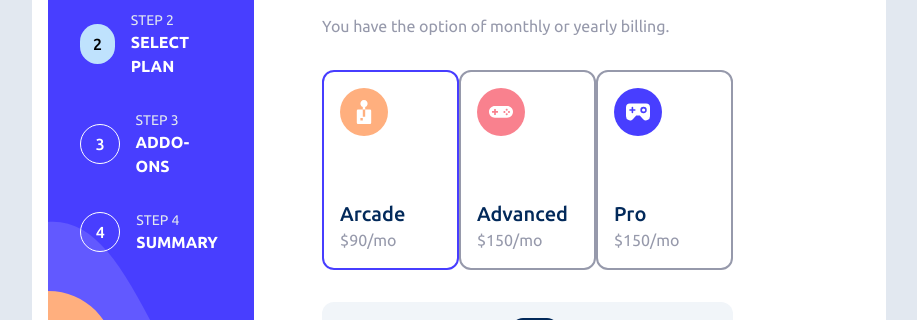
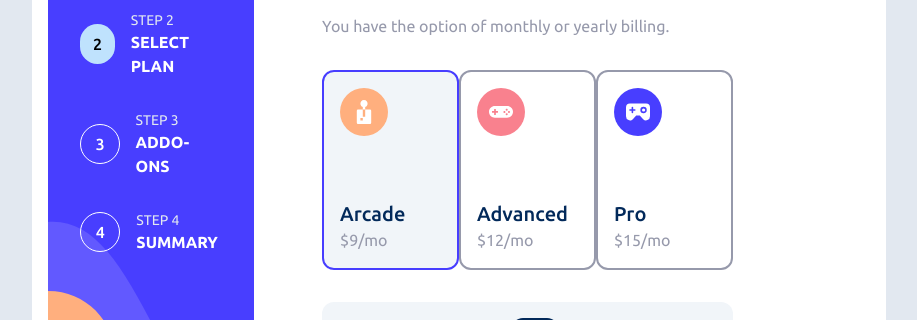
Before and after one commit to ProgrammerKelliton/multi_step_form, a Next.js app: page / in a window 1280 px wide. Both pictures are taken after a click on the button "Next step". Shown: the part 238-558 px from the top of the page, without its empty margins (181-1098 px from the left). Built offline with nearby package versions, Linux system fonts and the light colour scheme.

Commit message:
Iniciando criação do addons component

```diff
--- a/src/components/atoms/price/price.tsx
+++ b/src/components/atoms/price/price.tsx
@@ -7,7 +7,7 @@ export default function Price({
   showMonthPrice,
 }: PriceProps) {
   let price = showMonthPrice ? priceMonth : priceYear;
-  let sufixTime = showMonthPrice ? "/yr" : "/mo";
+  let sufixTime = showMonthPrice ? "/mo" : "/yr";
 
   return (
     <span className="text-cool-gray">
--- /dev/null
+++ b/src/components/molecules/addon/addon.tsx
@@ -0,0 +1,29 @@
+import { AddonProps } from "@/types/addon.types";
+
+export default function Addon({
+  descrition,
+  name,
+  priceMonths, //
+  priceYear,
+}: AddonProps) {
+  let price = true ? priceMonths : priceYear;
+  let formatPrice = true ? `+$${price}/mo` : `+$${price}/yr`;
+
+  return (
+    <div className="py-4 px-8 border-2 rounded-xl border-purplish-blue w-full flex justify-between items-center">
+      <div className="flex gap-4 items-center">
+        <input
+          type="checkbox"
+          className="appearance-none border rounded-md border-cool-gray w-5 h-5 checked:bg-purplish-blue checked:border-purplish-blue"
+        />
+
+        <div className="flex flex-col">
+          <span className="font-medium text-marine-blue">{name}</span>
+          <span className="text-cool-gray">{descrition}</span>
+        </div>
+      </div>
+
+      <span className="text-purplish-blue">{formatPrice}</span>
+    </div>
+  );
+}
--- a/src/components/molecules/plan/plan.tsx
+++ b/src/components/molecules/plan/plan.tsx
@@ -19,11 +19,13 @@ export default function Plan({
   onClick,
 }: PlanProps) {
   const ICON_SIZE = 48;
-  let backgroundColor = selected ? "border-purplish-blue" : "border-cool-gray";
+
+  let borderColor = selected ? "border-purplish-blue" : "border-cool-gray";
+  let backgroundColor = selected ? "bg-slate-100" : "bg-white";
 
   return (
     <div
-      className={`${backgroundColor} border-2 cursor-pointer rounded-xl border-solid p-4 w-44 flex gap-16 flex-col`}
+      className={`${borderColor} ${backgroundColor} border-2 cursor-pointer rounded-xl border-solid p-4 w-44 hover:border-purplish-blue flex gap-16 flex-col`}
       onClick={onClick}
     >
       <Image src={icon} width={ICON_SIZE} height={ICON_SIZE} alt={alt} />
@@ -36,7 +38,7 @@ export default function Plan({
           priceYear={priceYear}
           showMonthPrice={showMonthPrice}
         />
-        {showMonthPrice && (
+        {!showMonthPrice && (
           <span className="text-marine-blue">{monthsFree} months free</span>
         )}
       </div>
--- a/src/components/organisms/layoutManager/componentByStep.tsx
+++ b/src/components/organisms/layoutManager/componentByStep.tsx
@@ -2,8 +2,9 @@
 import { NumberOfStep } from "@/types/step.types";
 
 // Components
+import PickAddons from "../pickAddons/pickAddons";
+import SelectPlan from "../selectPlan/selectPlan";
 import Form from "../form/form";
-import SelectPlan from "../selectPlan/selectPlan";
 
 export default function ComponentByStep({ number }: NumberOfStep) {
   switch (number) {
@@ -11,7 +12,8 @@ export default function ComponentByStep({ number }: NumberOfStep) {
       return <Form />;
     case 2:
       return <SelectPlan />;
-
+    case 3:
+      return <PickAddons />;
     default:
       return <></>;
   }
--- /dev/null
+++ b/src/components/organisms/pickAddons/pickAddons.tsx
@@ -0,0 +1,14 @@
+import Addon from "@/components/molecules/addon/addon";
+
+export default function PickAddons() {
+  return (
+    <div className="w-3/4">
+      <Addon
+        name="Online service"
+        descrition="Access to multiplayer games"
+        priceMonths={1}
+        priceYear={10}
+      />
+    </div>
+  );
+}
--- a/src/components/organisms/selectPlan/selectPlan.tsx
+++ b/src/components/organisms/selectPlan/selectPlan.tsx
@@ -16,7 +16,7 @@ export default function SelectPlan() {
     },
   } = useContext(GlobalContext);
 
-  const [showMonthPrice, setShowMonthPrice] = useState(false);
+  const [showMonthPrice, setShowMonthPrice] = useState(true);
 
   return (
     <div className="w-3/4 flex flex-col gap-8">
--- /dev/null
+++ b/src/types/addon.types.tsx
@@ -0,0 +1,6 @@
+export interface AddonProps {
+  name: string;
+  descrition: string;
+  priceMonths: number;
+  priceYear: number;
+}
```
